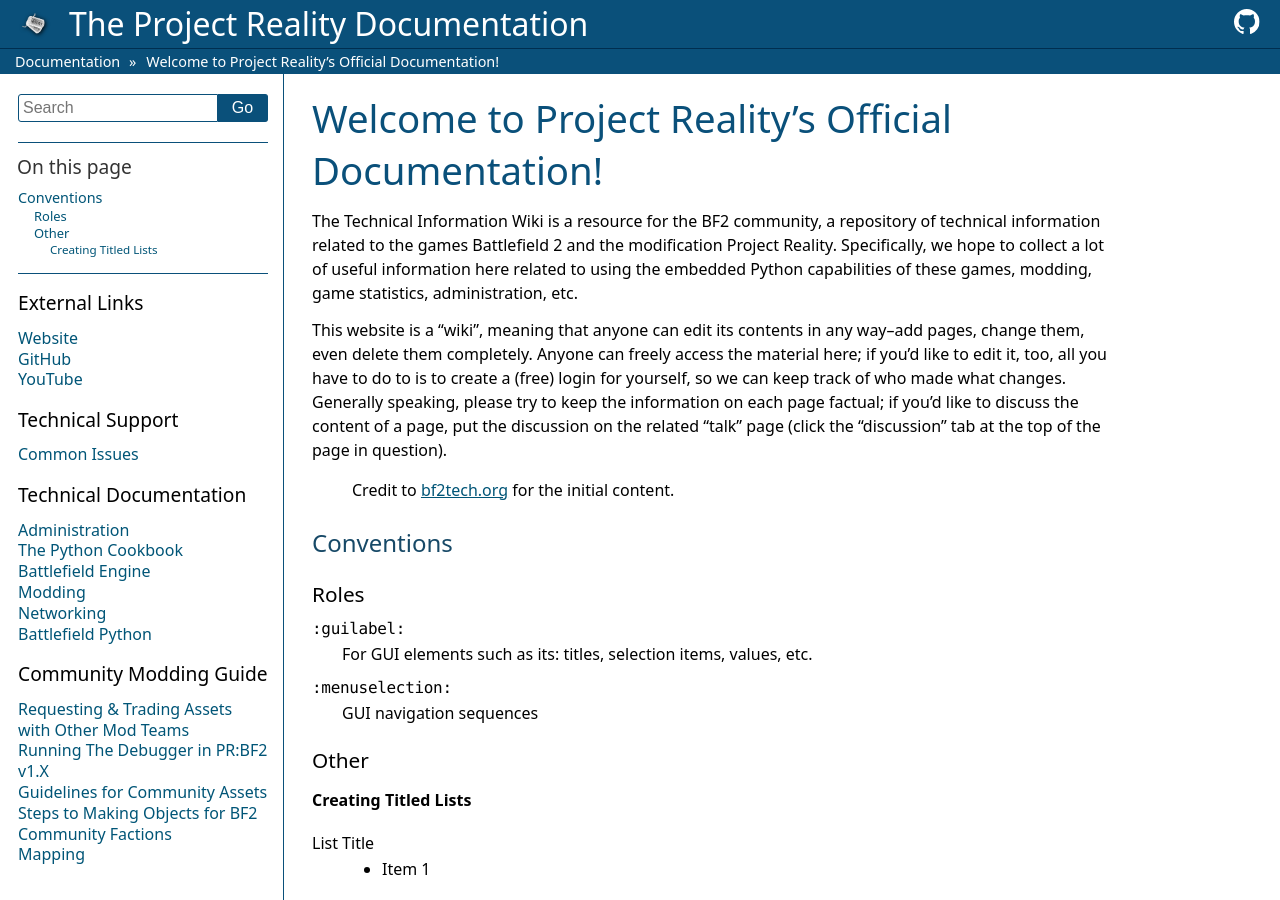
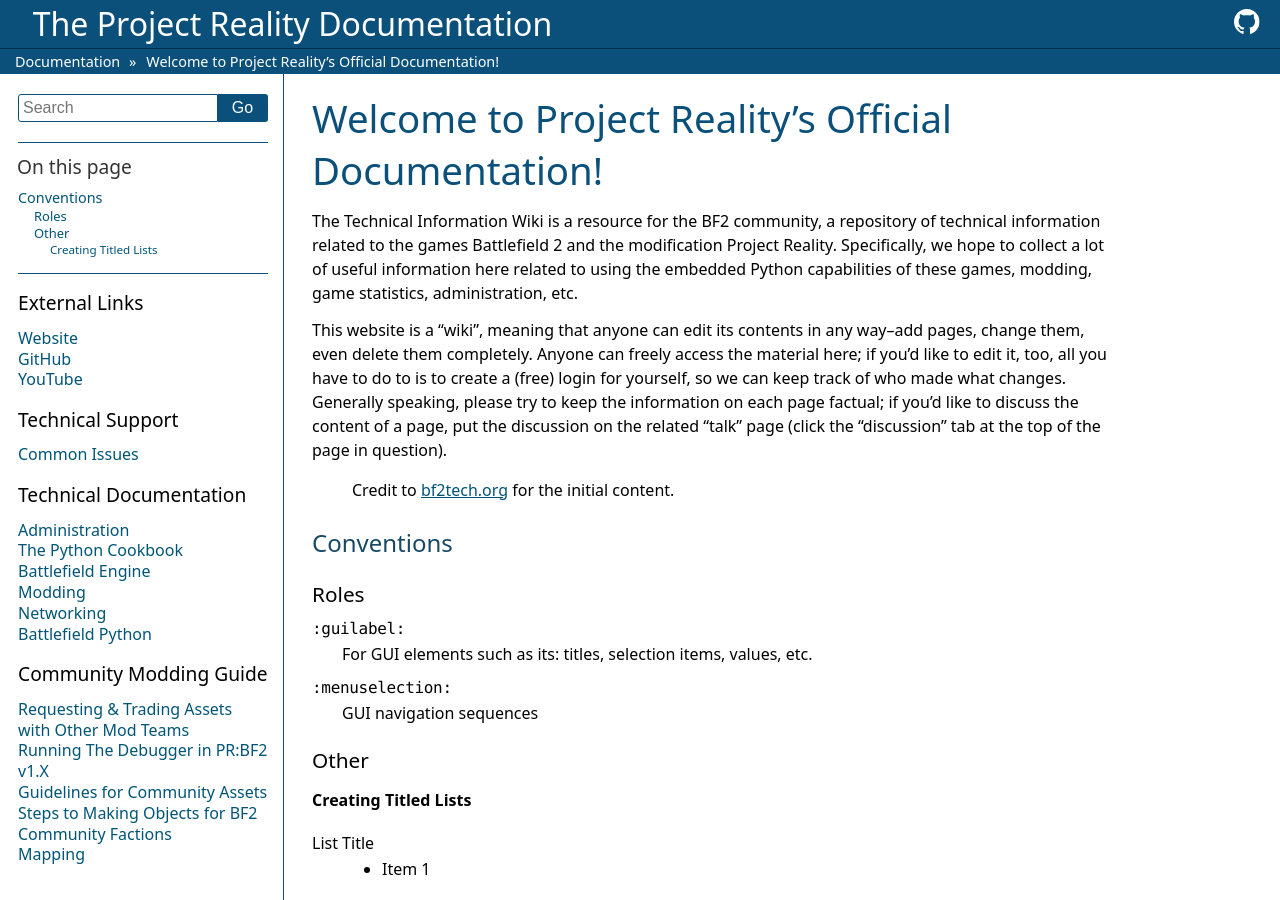
Before and after one commit to papadanku/RealityDocs, a Sphinx documentation site: the page built from doc/index.rst, in a window 1280 px wide and 900 px high. Built offline with Sphinx 7.4.7, drawn with Linux system fonts in a browser that asks for light colours.

Commit message:
Update layout.html

```diff
--- a/doc/_themes/sphinx13/layout.html
+++ b/doc/_themes/sphinx13/layout.html
@@ -12,10 +12,7 @@
 {{ svgs() }}
 <div class="pageheader">
   <div class="brand">
-    <a href="{{ pathto(root_doc)|e }}">
-      <img src="{{ pathto('_static/pr_logo.png', resource=True) }}" alt="logo" />
-      <span>The Project Reality Documentation</span>
-    </a>
+    <span>The Project Reality Documentation</span>
   </div>
   <div class="icons">
     <a href="https://github.com/sphinx-doc/sphinx" title="{{ _('Source Code') }}" target="_blank">
```
